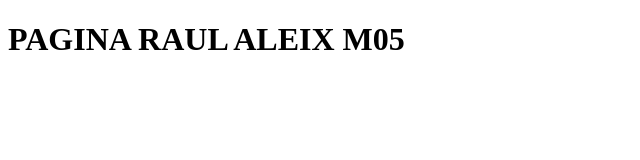
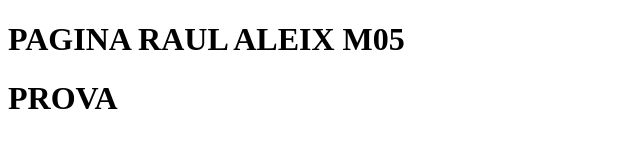
Before and after one commit to raulcasanovagisbert/projecte-raul-aleix, a plain HTML site: page index.html in a window 1280 px wide. Shown: the whole page, without its empty margins (0-640 px from the left). Drawn offline with Linux system fonts and the light colour scheme.

Commit message:
Update index.html

```diff
--- a/index.html
+++ b/index.html
@@ -8,5 +8,6 @@
 </head>
 <body>
     <h1>PAGINA RAUL ALEIX M05<h1
+    <h1>PROVA<h1>
 </body>
 </html>
```
